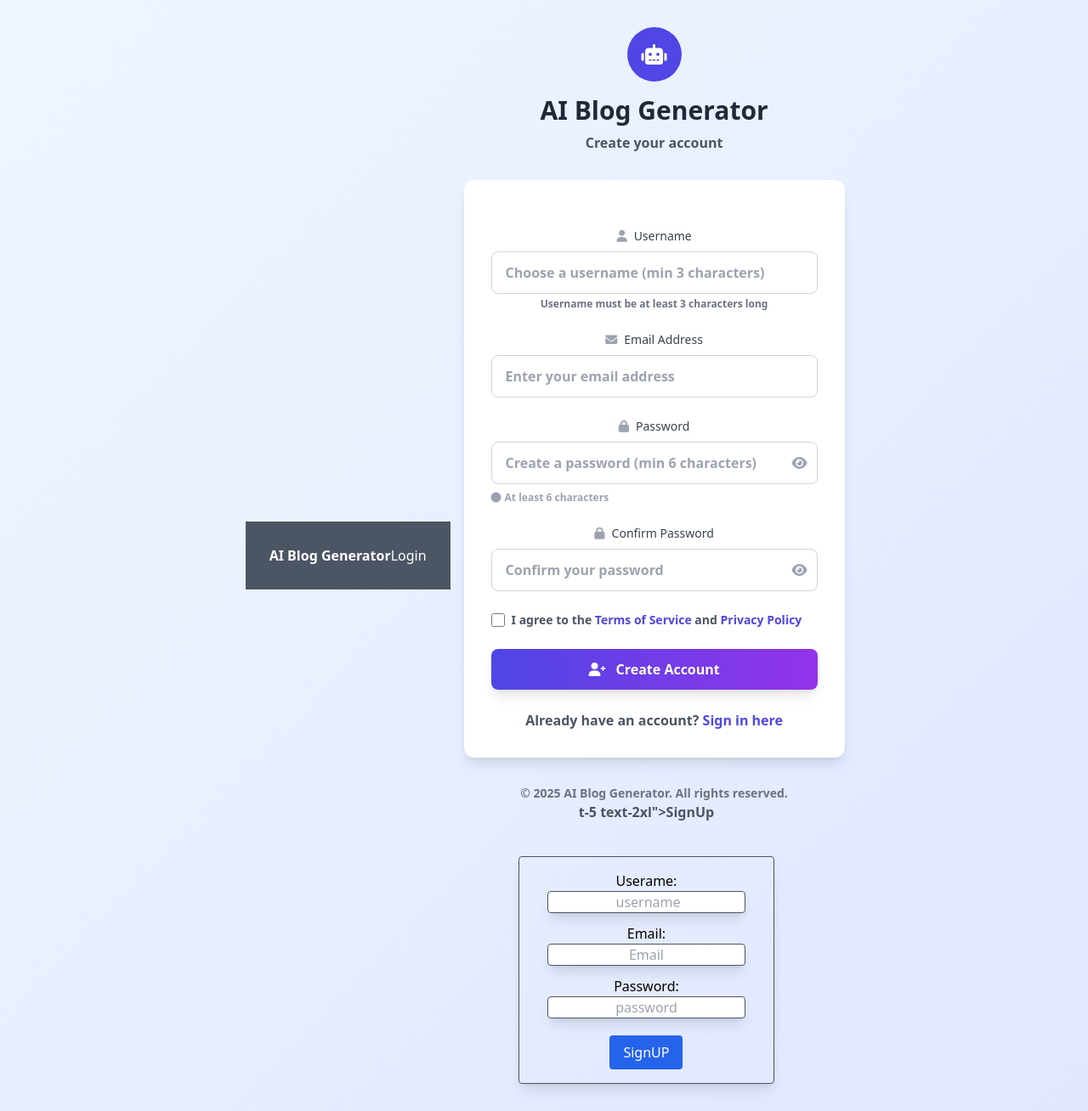
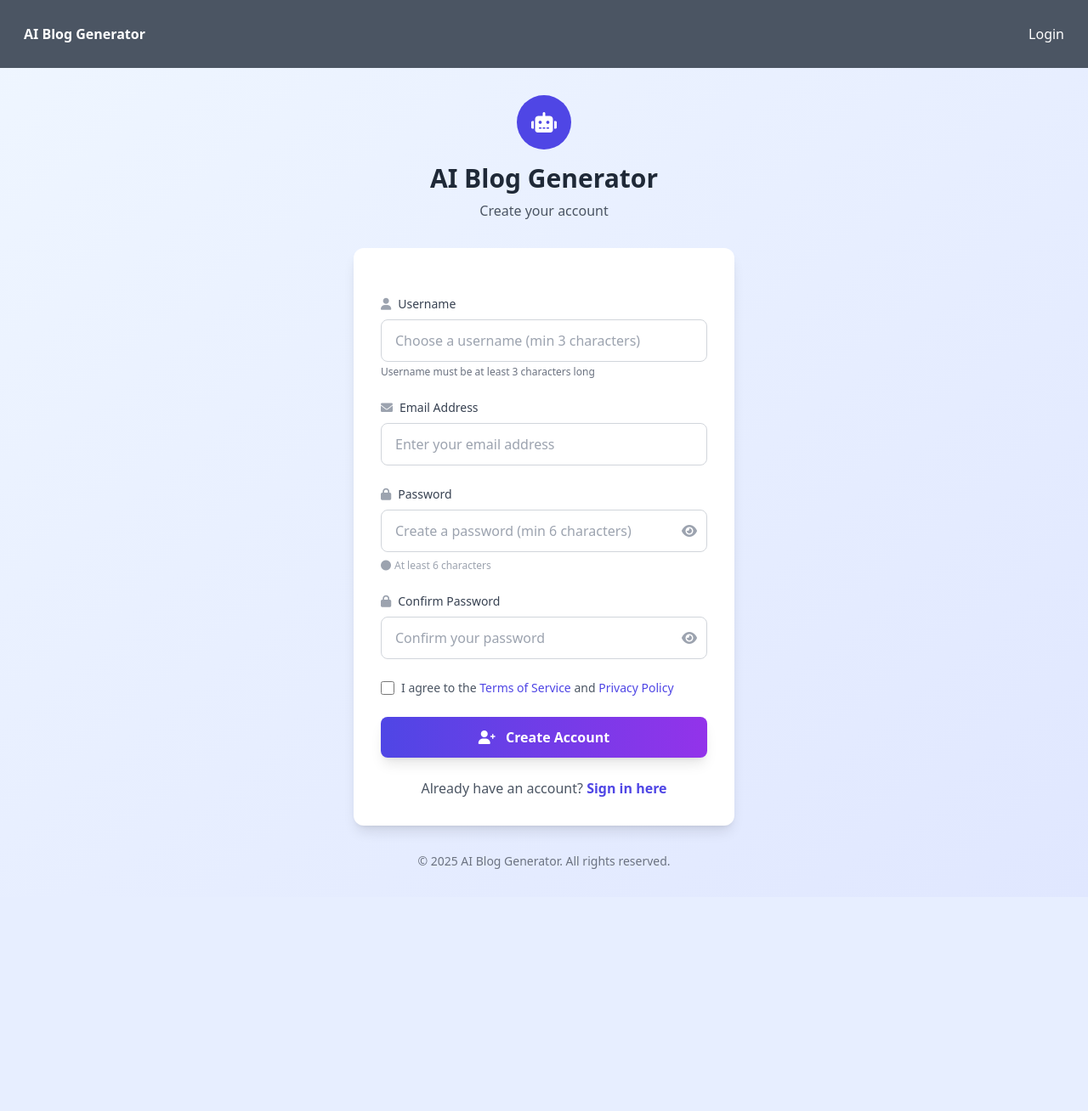
Before and after one commit to Advay004/ai_blog_generator, a Django app: page /signup/ in a window 1280 px wide. Shown: the whole page at 85% size. After the commit the page ends 1023 px from the top, so only its background shows below. Run offline with Django 5.2, Linux system fonts and the light colour scheme; some libraries are stand-ins or nearby versions.

Commit message:
changed signup page

```diff
--- a/aiapp/templates/signup.html
+++ b/aiapp/templates/signup.html
@@ -1,23 +1,4 @@
 <!DOCTYPE html>
-<html lang="en">
-<head>
-    <meta charset="UTF-8">
-    <meta name="viewport" content="width=device-width, initial-scale=1.0">
-    <title>SignUp</title>
-    <link href="https://cdn.jsdelivr.net/npm/tailwindcss@2.2.19/dist/tailwind.min.css" rel="stylesheet">
-</head>
-<body>
-    <nav class="bg-gray-600 p-7 flex justify-between">
-        <div>
-            <h1 class="font-extrabold text-white">AI Blog Generator</h1>
-        </div>
-        <div>
-            <h2 class="text-white hover:underline"><a href="#">Login</a></h2>
-        </div>
-    </nav>
-    <div>
-
-        <h1 class="font-extrabold text-gray-600 text-center m<!DOCTYPE html>
 <html lang="en">
 <head>
     <meta charset="UTF-8">
@@ -26,7 +7,19 @@
     <script src="https://cdn.tailwindcss.com"></script>
     <link href="https://cdnjs.cloudflare.com/ajax/libs/font-awesome/6.0.0/css/all.min.css" rel="stylesheet">
 </head>
-<body class="bg-gradient-to-br from-blue-50 to-indigo-100 min-h-screen flex items-center justify-center py-8">
+<body class="bg-gradient-to-br from-blue-50 to-indigo-100 min-h-screen">
+    <!-- Navigation -->
+    <nav class="bg-gray-600 p-7 flex justify-between">
+        <div>
+            <h1 class="font-extrabold text-white">AI Blog Generator</h1>
+        </div>
+        <div>
+            <h2 class="text-white hover:underline"><a href="{% url 'login' %}">Login</a></h2>
+        </div>
+    </nav>
+
+    <!-- Main Content -->
+    <div class="flex items-center justify-center py-8">
         <div class="max-w-md w-full mx-4">
             <!-- Logo and Header -->
             <div class="text-center mb-8">
@@ -42,14 +35,22 @@
                 <!-- Django Messages -->
                 {% if messages %}
                     {% for message in messages %}
-                    <div class="mb-4 p-4 rounded-lg {% if message.tags == 'error' %}bg-red-50 border border-red-200 text-red-700{% else %}bg-green-50 border border-green-200 text-green-700{% endif %}">
+                        <div class="mb-4 p-4 rounded-lg {% if message.tags == 'error' %}bg-red-50 border border-red-200 text-red-700{% elif message.tags == 'success' %}bg-green-50 border border-green-200 text-green-700{% else %}bg-blue-50 border border-blue-200 text-blue-700{% endif %}">
                             <div class="flex items-center">
-                            <i class="{% if message.tags == 'error' %}fas fa-exclamation-triangle{% else %}fas fa-check-circle{% endif %} mr-2"></i>
-                            {{ message }}
+                                <i class="{% if message.tags == 'error' %}fas fa-exclamation-triangle{% elif message.tags == 'success' %}fas fa-check-circle{% else %}fas fa-info-circle{% endif %} mr-2"></i>
+                                <span>{{ message }}</span>
                             </div>
                         </div>
                     {% endfor %}
                 {% endif %}
+
+                <!-- Client-side Messages Placeholder -->
+                <div id="messageContainer" class="hidden mb-4 p-4 rounded-lg">
+                    <div class="flex items-center">
+                        <i class="mr-2"></i>
+                        <span id="messageText"></span>
+                    </div>
+                </div>
 
                 <form method="post" class="space-y-6" id="signupForm">
                     {% csrf_token %}
@@ -64,6 +65,7 @@
                             name="username"
                             required
                             minlength="3"
+                            value="{{ request.POST.username|default:'' }}"
                             class="w-full px-4 py-3 border border-gray-300 rounded-lg focus:ring-2 focus:ring-indigo-500 focus:border-indigo-500 transition duration-200"
                             placeholder="Choose a username (min 3 characters)"
                         >
@@ -79,6 +81,7 @@
                             id="email"
                             name="email"
                             required
+                            value="{{ request.POST.email|default:'' }}"
                             class="w-full px-4 py-3 border border-gray-300 rounded-lg focus:ring-2 focus:ring-indigo-500 focus:border-indigo-500 transition duration-200"
                             placeholder="Enter your email address"
                         >
@@ -172,7 +175,7 @@
                 <div class="mt-6 text-center">
                     <p class="text-gray-600">
                         Already have an account?
-                    <a href="/login/" class="text-indigo-600 hover:text-indigo-800 font-semibold">
+                        <a href="{% url 'login' %}" class="text-indigo-600 hover:text-indigo-800 font-semibold">
                             Sign in here
                         </a>
                     </p>
@@ -182,6 +185,7 @@
             <!-- Footer -->
             <div class="text-center mt-8 text-sm text-gray-500">
                 <p>&copy; 2025 AI Blog Generator. All rights reserved.</p>
+            </div>
         </div>
     </div>
 
@@ -199,6 +203,8 @@
                 this.lengthCheck = document.getElementById('lengthCheck');
                 this.passwordMatch = document.getElementById('passwordMatch');
                 this.submitBtn = document.getElementById('submitBtn');
+                this.messageContainer = document.getElementById('messageContainer');
+                this.messageText = document.getElementById('messageText');
             }
 
             bindEvents() {
@@ -220,9 +226,9 @@
                     this.validatePasswordMatch();
                 });
 
-                // Form submission
+                // Form submission validation (client-side)
                 this.form.addEventListener('submit', (e) => {
-                    this.handleSubmit(e);
+                    this.handleClientSideValidation(e);
                 });
             }
 
@@ -272,45 +278,78 @@
                 }
             }
 
-            handleSubmit(e) {
+            handleClientSideValidation(e) {
+                const username = document.getElementById('username').value;
+                const email = document.getElementById('email').value;
                 const password = this.passwordField.value;
                 const repassword = this.repasswordField.value;
+                const termsAccepted = document.getElementById('terms').checked;
 
+                // Clear any previous client-side messages
+                this.messageContainer.classList.add('hidden');
+
+                // Validate username
+                if (username.length < 3) {
+                    e.preventDefault();
+                    this.showError('Username must be at least 3 characters long');
+                    return;
+                }
+
+                // Validate email
+                if (!email || !this.isValidEmail(email)) {
+                    e.preventDefault();
+                    this.showError('Please enter a valid email address');
+                    return;
+                }
+
+                // Validate password
+                if (password.length < 6) {
+                    e.preventDefault();
+                    this.showError('Password must be at least 6 characters long');
+                    return;
+                }
+
+                // Validate password match
                 if (password !== repassword) {
                     e.preventDefault();
                     this.showError('Passwords do not match');
                     return;
                 }
 
-                if (password.length < 6) {
+                // Validate terms acceptance
+                if (!termsAccepted) {
                     e.preventDefault();
-                    this.showError('Password must be at least 6 characters long');
+                    this.showError('Please accept the Terms of Service and Privacy Policy');
                     return;
                 }
 
                 // Show loading state
                 this.submitBtn.innerHTML = '<i class="fas fa-spinner fa-spin mr-2"></i>Creating Account...';
                 this.submitBtn.disabled = true;
+
+                // Allow form to submit to Django backend
+                // The form will now proceed to the server
+            }
+
+            isValidEmail(email) {
+                const emailRegex = /^[^\s@]+@[^\s@]+\.[^\s@]+$/;
+                return emailRegex.test(email);
             }
 
             showError(message) {
-                // Create or update error message
-                let errorDiv = document.querySelector('.error-message');
-                if (!errorDiv) {
-                    errorDiv = document.createElement('div');
-                    errorDiv.className = 'error-message mb-4 p-4 rounded-lg bg-red-50 border border-red-200 text-red-700';
-                    this.form.insertBefore(errorDiv, this.form.firstChild);
-                }
-
-                errorDiv.innerHTML = `
+                this.messageContainer.className = 'mb-4 p-4 rounded-lg bg-red-50 border border-red-200 text-red-700';
+                this.messageContainer.innerHTML = `
                     <div class="flex items-center">
                         <i class="fas fa-exclamation-triangle mr-2"></i>
-                        ${message}
+                        <span>${message}</span>
                     </div>
                 `;
+                this.messageContainer.classList.remove('hidden');
+                this.messageContainer.scrollIntoView({ behavior: 'smooth', block: 'center' });
 
-                // Scroll to error
-                errorDiv.scrollIntoView({ behavior: 'smooth', block: 'center' });
+                // Reset submit button
+                this.submitBtn.innerHTML = '<i class="fas fa-user-plus mr-2"></i>Create Account';
+                this.submitBtn.disabled = false;
             }
         }
 
@@ -320,39 +359,4 @@
         });
     </script>
 </body>
-</html>t-5 text-2xl">SignUp</h1>
-    <div id="box" class="border border-gray-600 rounded p-4 mt-10 shadow-lg mx-20 transform transition-transform duration-500 hover:scale-110 ">
-        <form class="text-center">
-
-            <div class="text-center">
-            <label class=" text-center font-medium">Userame: </label>
-            <br>
-            <input class="text-center border border-gray-600 rounded shadow-lg" type="text" name="username" placeholder=" username">
-            </div>
-            <div class="text-center mt-3">
-                <label class="text-center font-medium">Email:</label>
-                <br>
-                <input class="text-center border border-gray-600 rounded shadow-lg" name="Email"placeholder="Email">
-
-            </div>
-
-            <div class="text-center mt-3">
-                <label class="text-center font-medium">Password: </label>
-                <br>
-                <input class="text-center border border-gray-600 rounded shadow-lg" type="password" name="password"placeholder="password">
-
-            </div>
-
-
-            <div class="text-center">
-                <button id="loginbutton" class="bg-blue-600 rounded text-white px-4 py-2 hover:bg-blue-400 mx-auto mt-5   ">SignUP</button>
-            </div>
-        </form>
-
-
-
-    </div>
-</div>
-
-</body>
 </html>
--- a/requirements.txt
+++ b/requirements.txt
@@ -19,6 +19,7 @@ google-generativeai==0.8.5
 googleapis-common-protos==1.70.0
 grpcio==1.73.0
 grpcio-status==1.71.0
+python-dotenv>=1.0.0
 h11==0.16.0
 httpcore==1.0.9
 httplib2==0.22.0
```
Lines whose indentation alone changed are shown as unchanged.
